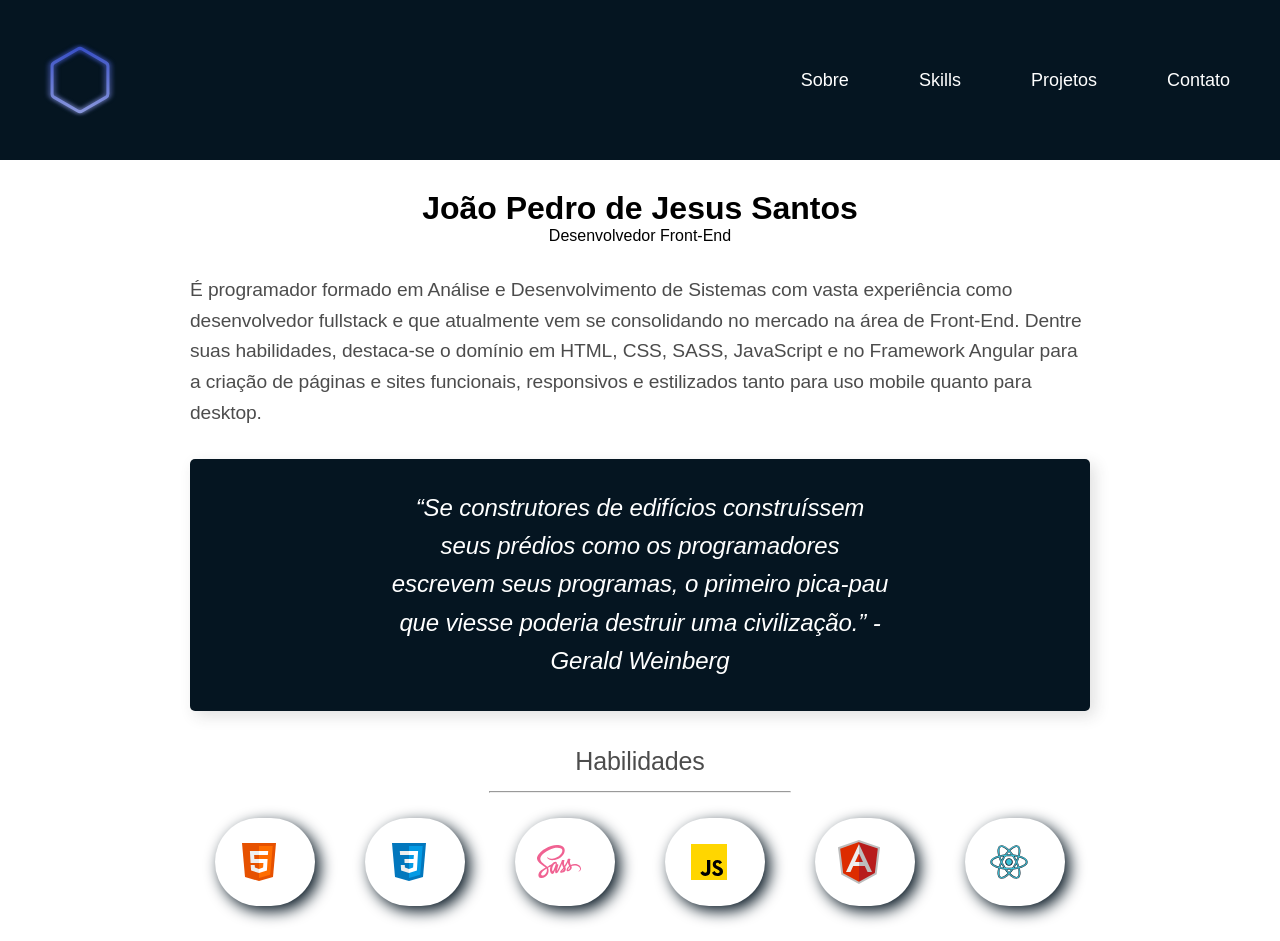
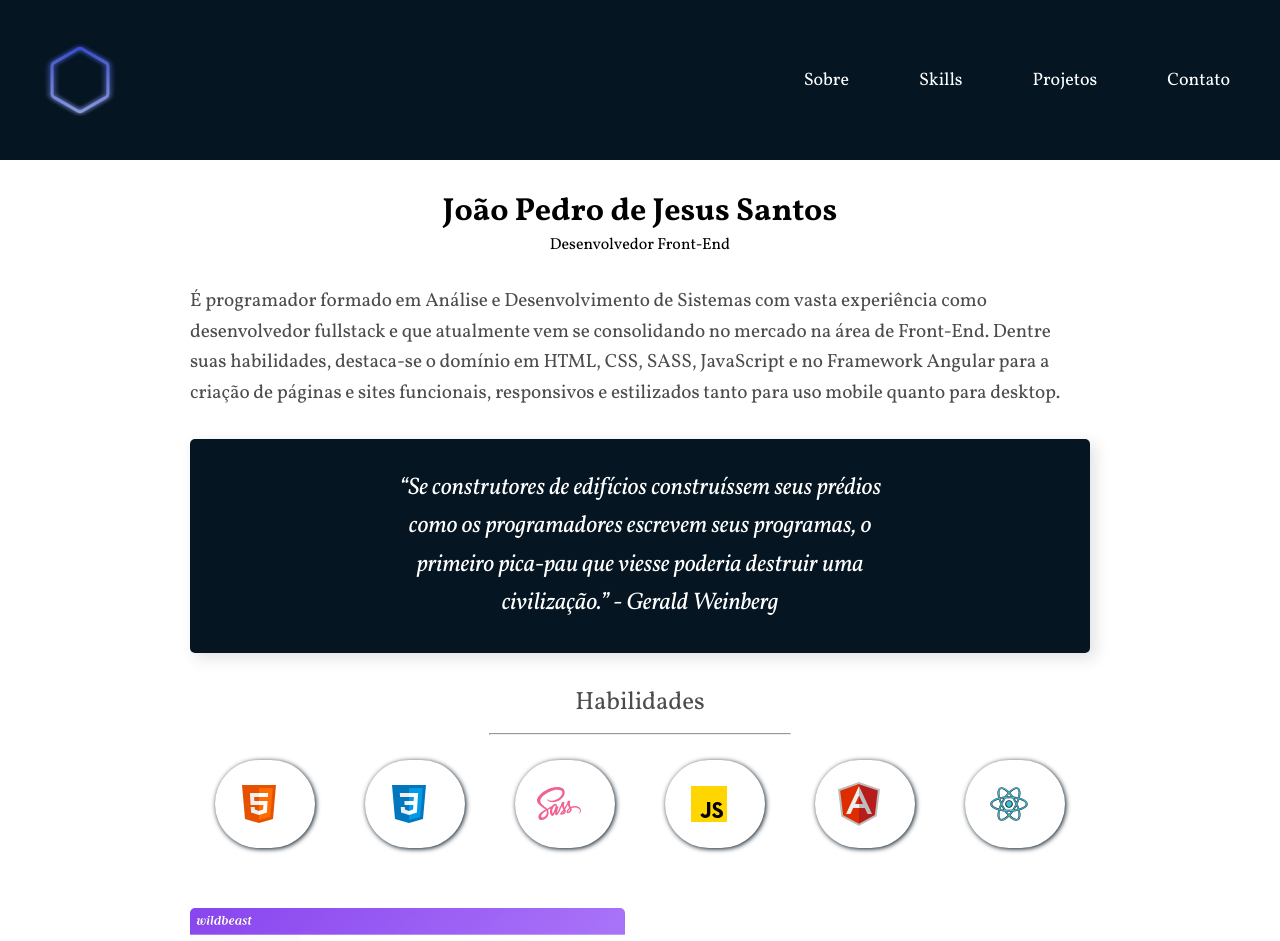
Before and after one commit to 28JoaoPedro/28JoaoPedro.github.io, a plain HTML site: page index.html in a window 1280 px wide. Shown: the top 941 px of the page. Drawn offline with Linux system fonts and the light colour scheme.

```diff
--- a/css/style.css
+++ b/css/style.css
@@ -7,7 +7,7 @@ li,
 blockquote {
     padding: 0px;
     margin: 0px;
-    font-family: "Arial", Georgia, serif;
+    font-family: "Vollkorn", Georgia, serif;
 }
 
 li {
@@ -174,6 +174,25 @@ p {
     color:rgba(0, 0, 0, .7)
 }
 
+/* BLOCO DE CITAÇÂO*/
+
+.citacao {
+    padding: 30px;
+    border-radius: 5px;
+    box-shadow: 5px 5px 15px 0px rgba(44, 44, 44, 0.15);
+    background: #051521;
+    align-self: start;
+}
+
+.citacao p {
+    font-size: 1.5em;
+    font-style: italic;
+    text-align: center;
+    max-width: 500px;
+    margin: 0 auto;
+    color: white;
+}
+
 /* HABILIDADES */
 
 .habilidades {
@@ -196,9 +215,9 @@ hr {
     min-width: 60px;
     max-width: 10px;
     margin: 0 auto 30px auto;
-    padding: 20px;
+    padding: 20px 20px;
     border-radius: 55px;
-    box-shadow: 5px 5px 15px 0px #051521;;;
+    box-shadow: 1px 1px 5px 0px #051521;;;
     transition: 0.3s;
 }
 
@@ -314,26 +333,7 @@ hr {
 }
 
 .projetos a:hover {
-    transform: scale(1.5, 1.5);
-}
-
-/* BLOCO DE CITAÇÂO*/
-
-.citacao {
-    padding: 30px;
-    border-radius: 5px;
-    box-shadow: 5px 5px 15px 0px rgba(44, 44, 44, 0.15);
-    background: #051521;
-    align-self: start;
-}
-
-.citacao p {
-    font-size: 1.5em;
-    font-style: italic;
-    text-align: center;
-    max-width: 500px;
-    margin: 0 auto;
-    color: white;
+    transform: scale(1.1);
 }
 
 /* FOOTER */
```
Also changed, not shown: img/bale.io.jpg (added), img/shopify.jpg (added).
